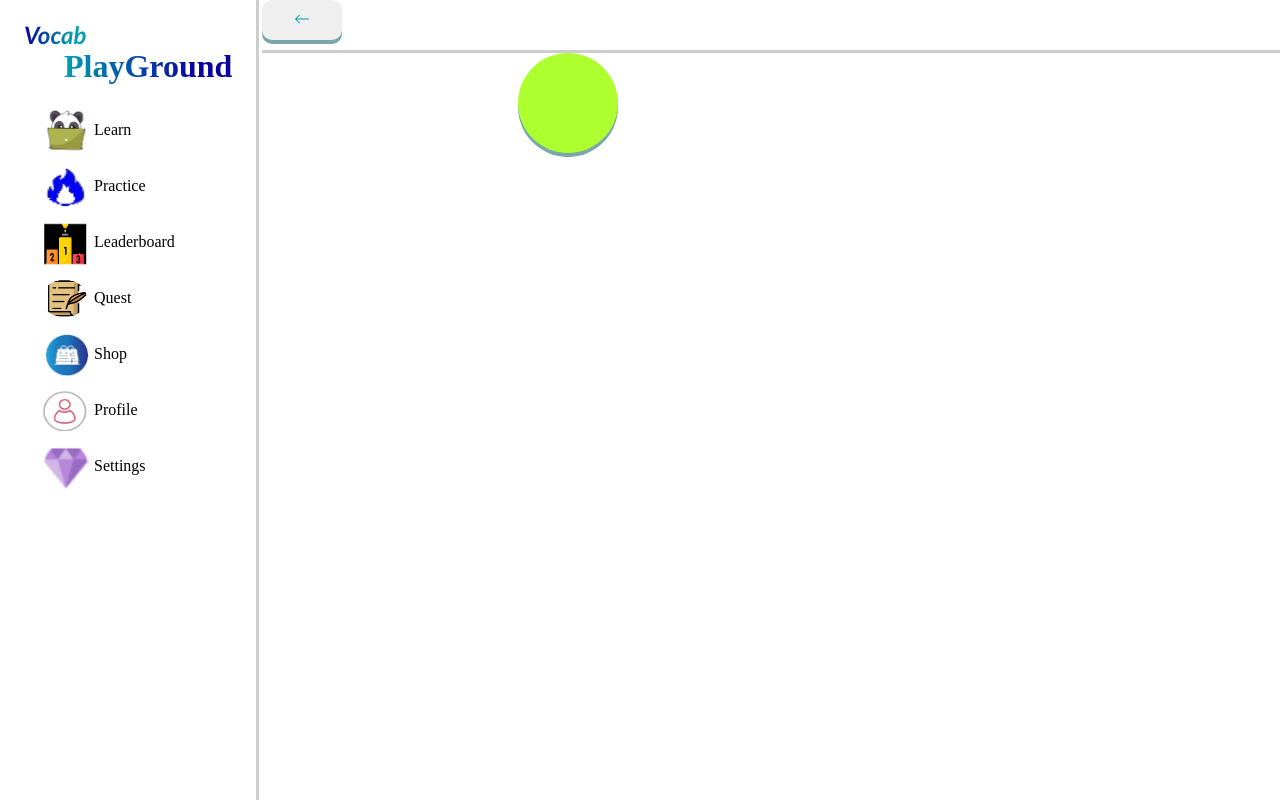
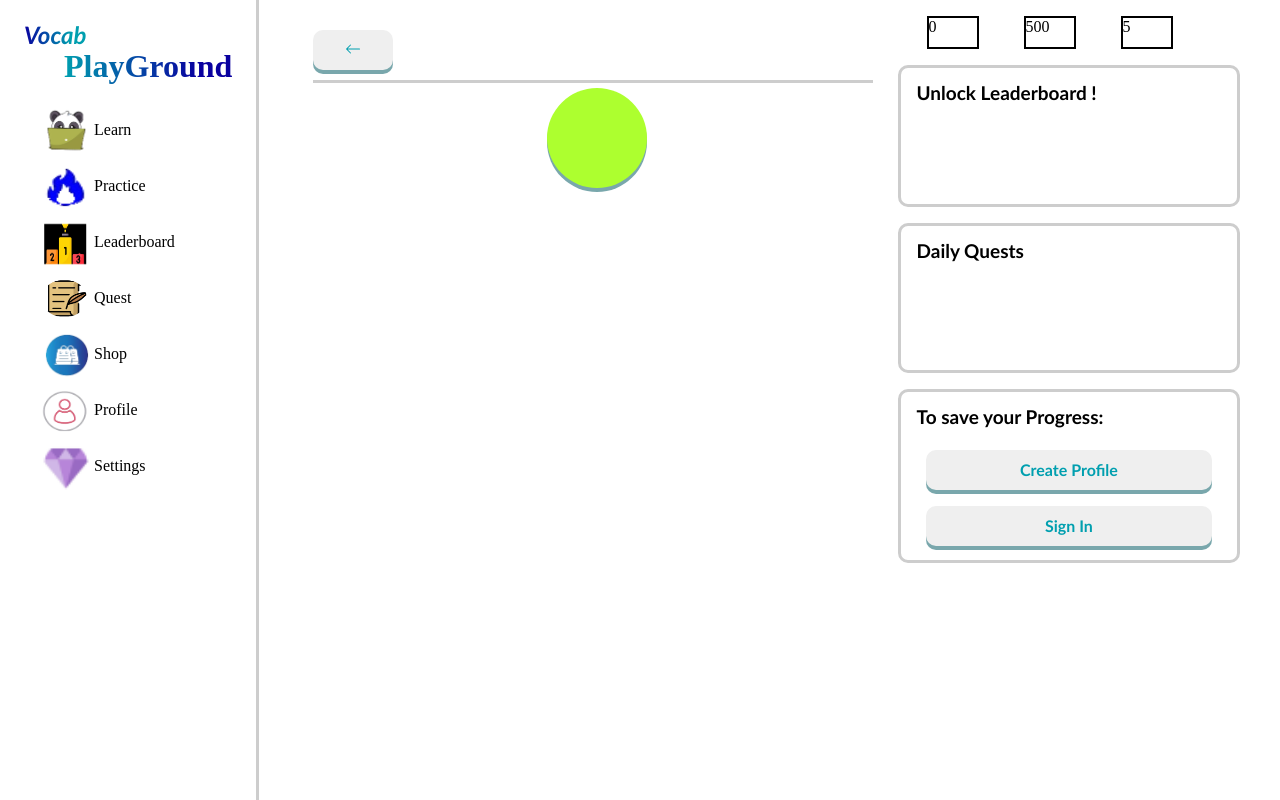
Before and after one commit to grvtmonga/GREWordWiz, a React (Create React App) app: page /learn in a window 1280 px wide. Built offline with nearby package versions, Linux system fonts and the light colour scheme.

Commit message:
MergedLastOneWasError

```diff
--- a/src/screens/Learn/Learn.css
+++ b/src/screens/Learn/Learn.css
@@ -1,15 +1,16 @@
 .btn-circle.btn-xl {
     width: 100px;
     height: 100px;
-    padding: 13px 18px;
-    border-radius: 60px;
+    padding: 12px 16px;
+    border-radius: 50px;
     font-size: 15px;
     /* display: flex;
     flex-direction: row; */
     /* justify-content: space-between; */
     /* width: 80%; */
-    margin-left: 20%;
-    position: absolute;
+    margin-left: 28%;
+    position: relative;
+    top: 5px;
     background-color: greenyellow;
 }
 
@@ -20,6 +21,16 @@
 
 .learn-header{
     height:50px;
-    width:100%;
+    width:55%;
+    margin-left: 5%;
+    margin-top: 30px;
     border-bottom: rgb(205, 205, 205) solid;
 }
+
+
+.rsb-learn {
+    position: relative;
+    left: 68.87%;
+    position:absolute;
+    top : 0%;
+}
--- a/src/screens/Learn/Learn.js
+++ b/src/screens/Learn/Learn.js
@@ -1,19 +1,21 @@
 import React from "react";
 import "./Learn.css"
 import { useNavigate } from "react-router-dom";
+import RSideBar from "../../components/RSideBar"
 
 function Learn() {
   const navigate = useNavigate();
 
   return (
-    <div className="learn">
+    <div className='learn'>
 
       <div class="learn-header">
       <button
-          type="button" onClick={() => navigate('/')} ><svg xmlns="http://www.w3.org/2000/svg" width="16" height="16" fill="currentColor" class="bi bi-arrow-left" viewBox="0 0 16 16">
-          <path fill-rule="evenodd" d="M15 8a.5.5 0 0 0-.5-.5H2.707l3.147-3.146a.5.5 0 1 0-.708-.708l-4 4a.5.5 0 0 0 0 .708l4 4a.5.5 0 0 0 .708-.708L2.707 8.5H14.5A.5.5 0 0 0 15 8"/>
+          type="button" className="buttom-top-learn" onClick={() => navigate('/')} ><svg xmlns="http://www.w3.org/2000/svg" width="16" height="16" fill="currentColor" class="bi bi-arrow-left" >
+          <path d="M15 8a.5.5 0 0 0-.5-.5H2.707l3.147-3.146a.5.5 0 1 0-.708-.708l-4 4a.5.5 0 0 0 0 .708l4 4a.5.5 0 0 0 .708-.708L2.707 8.5H14.5A.5.5 0 0 0 15 8"/>
         </svg></button>
         </div>
+      <div className="learn-mid">
         <div>
         <button
           type="button"
@@ -22,8 +24,11 @@ function Learn() {
           >
         </button>
       </div>
-      <div>
       </div>
+      <div className='rsb-learn'>
+            <RSideBar/>
+        </div>
+
     </div>
   );
 }
```
